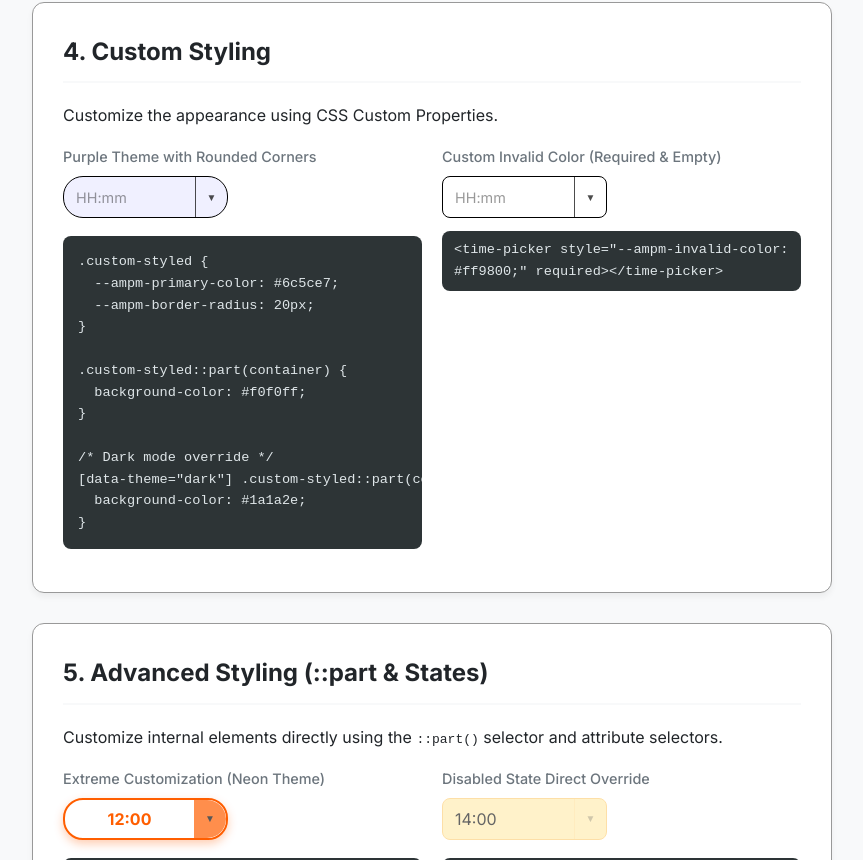
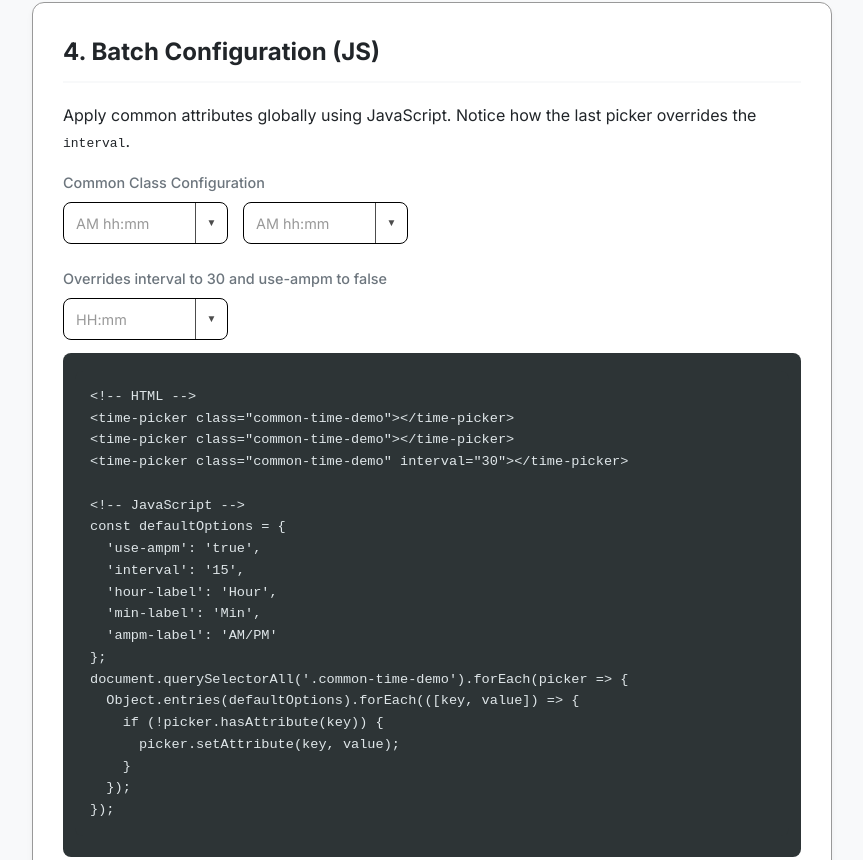
Before and after one commit to akreid/ampmTimepicker, a website: page index.html in a window 1280 px wide. Shown: the part 2092-2952 px from the top of the page, without its empty margins (208-1071 px from the left). Drawn offline with Linux system fonts and the light colour scheme.

Commit message:
docs: add batch configuration guide and bump version to 1.2.6

```diff
--- a/ampmTimepicker.js
+++ b/ampmTimepicker.js
@@ -272,7 +272,13 @@ class AmPmTimePicker extends HTMLElement {
     const hasValue = !!this.value;
 
     if (isRequired && !hasValue) {
-      this._internals.setValidity({ valueMissing: true }, '이 필드는 필수입니다.', this.input);
+      let msg = this.getAttribute('required-message');
+      if (!msg) {
+        const tempInput = document.createElement('input');
+        tempInput.required = true;
+        msg = tempInput.validationMessage || 'Please fill out this field.';
+      }
+      this._internals.setValidity({ valueMissing: true }, msg, this.input);
     } else {
       this._internals.setValidity({});
     }
--- a/index.html
+++ b/index.html
@@ -413,7 +413,48 @@ endPicker.addEventListener('change', (e) => {
         </section>
 
         <section>
-            <h2>4. Custom Styling</h2>
+            <h2>4. Batch Configuration (JS)</h2>
+            <p>Apply common attributes globally using JavaScript. Notice how the last picker overrides the
+                <code>interval</code>.
+            </p>
+            <div class="demo-grid">
+                <div class="demo-item" style="grid-column: 1 / -1;">
+                    <label>Common Class Configuration</label>
+                    <div style="display: flex; gap: 15px; align-items: center; margin-bottom: 15px;">
+                        <time-picker class="common-time-demo"></time-picker>
+                        <time-picker class="common-time-demo"></time-picker>
+                    </div>
+                    <label>Overrides interval to 30 and use-ampm to false</label>
+                    <time-picker class="common-time-demo" use-ampm="false" interval="30"></time-picker>
+                    <div class="code-snippet">
+                        <pre>
+&lt;!-- HTML --&gt;
+&lt;time-picker class="common-time-demo"&gt;&lt;/time-picker&gt;
+&lt;time-picker class="common-time-demo"&gt;&lt;/time-picker&gt;
+&lt;time-picker class="common-time-demo" interval="30"&gt;&lt;/time-picker&gt;
+
+&lt;!-- JavaScript --&gt;
+const defaultOptions = {
+  'use-ampm': 'true',
+  'interval': '15',
+  'hour-label': 'Hour',
+  'min-label': 'Min',
+  'ampm-label': 'AM/PM'
+};
+document.querySelectorAll('.common-time-demo').forEach(picker =&gt; {
+  Object.entries(defaultOptions).forEach(([key, value]) =&gt; {
+    if (!picker.hasAttribute(key)) {
+      picker.setAttribute(key, value);
+    }
+  });
+});</pre>
+                    </div>
+                </div>
+            </div>
+        </section>
+
+        <section>
+            <h2>5. Custom Styling</h2>
             <p>Customize the appearance using CSS Custom Properties.</p>
             <div class="demo-grid">
                 <div class="demo-item">
@@ -444,7 +485,7 @@ endPicker.addEventListener('change', (e) => {
         </section>
 
         <section>
-            <h2>5. Advanced Styling (::part & States)</h2>
+            <h2>6. Advanced Styling (::part & States)</h2>
             <p>Customize internal elements directly using the <code>::part()</code> selector and attribute selectors.
             </p>
             <div class="demo-grid">
@@ -508,13 +549,14 @@ endPicker.addEventListener('change', (e) => {
         </section>
 
         <section>
-            <h2>6. Form Integration</h2>
+            <h2>7. Form Integration</h2>
             <p>This component supports <code>ElementInternals</code>, allowing it to work seamlessly with native HTML
                 forms.</p>
             <form id="demoForm" class="form-example">
                 <div class="demo-item">
                     <label for="booking-time">Booking Time (Required):</label>
                     <time-picker name="booking-time" required use-ampm="true"></time-picker>
+                    <time-picker required required-message="필수값입니다"></time-picker>
                     <div class="code-snippet">&lt;time-picker name="booking-time" required
                         use-ampm="true"&gt;&lt;/time-picker&gt;</div>
                 </div>
@@ -574,6 +616,22 @@ endPicker.addEventListener('change', (e) => {
                 else startPicker.removeAttribute('end-time');
             });
         }
+
+        // Batch Configuration demo
+        const defaultOptions = {
+            'use-ampm': 'true',
+            'interval': '15',
+            'hour-label': 'Hour',
+            'min-label': 'Min',
+            'ampm-label': 'AM/PM'
+        };
+        document.querySelectorAll('.common-time-demo').forEach(picker => {
+            Object.entries(defaultOptions).forEach(([key, value]) => {
+                if (!picker.hasAttribute(key)) {
+                    picker.setAttribute(key, value);
+                }
+            });
+        });
     </script>
 
 </body>
```
Also changed, not shown: package.json (+8 -2 lines), test/ampmTimepicker.test.js (added, +68 -0 lines), vitest.config.js (added, +8 -0 lines), CHANGELOG.md, README.md, README_KR.md, 2 other files.
